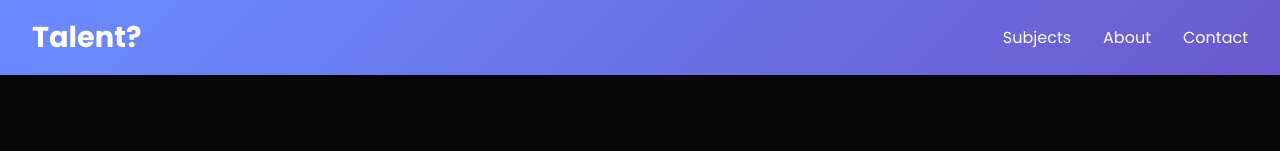
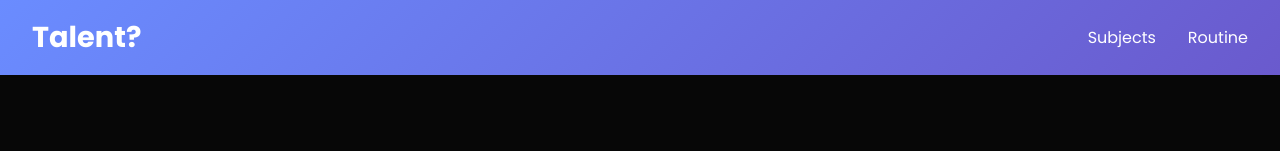
Before and after one commit to from-tanim/Organize_Class, a plain HTML site: page index.html in a window 1280 px wide. Shown: the top 151 px of the page. Drawn offline with Linux system fonts and the light colour scheme.

Commit message:
Update index.html

```diff
--- a/index.html
+++ b/index.html
@@ -251,8 +251,8 @@
             <div class="logo">Talent?</div>
             <div class="nav-links">
                 <a href="#subjects">Subjects</a>
-                <a href="#">About</a>
-                <a href="#">Contact</a>
+                <a href="https://drive.google.com/file/d/1-hm98LjyIJ3WAkVdIzaDiGinq9lEbMcG/view?usp=sharing">Routine</a>
+
 
             </div>
         </nav>
```
